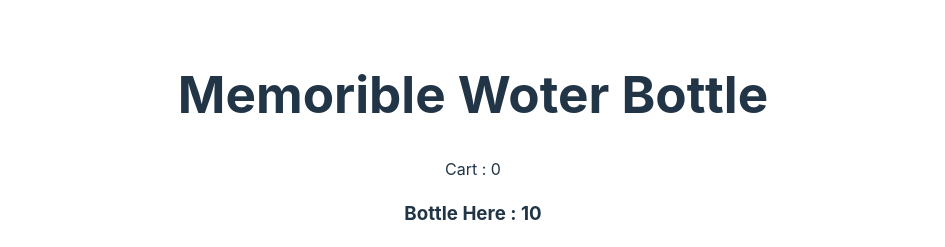
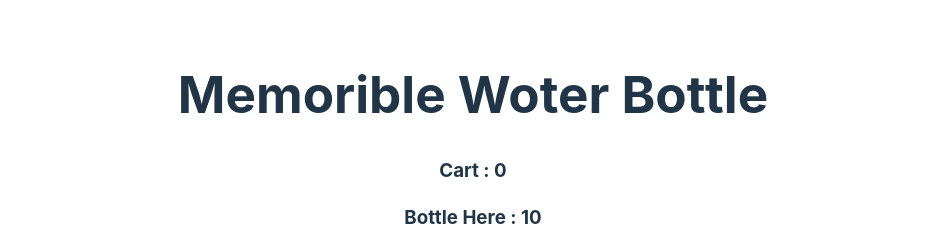
Before and after one commit to SudiptaRoy05/memorible-bottle, a React (Vite) app: page / in a window 1280 px wide. Shown: the top 247 px of the page, without its empty margins (167-1112 px from the left). Built offline with nearby package versions, Linux system fonts and the light colour scheme.

Commit message:
visualize image in  cart

```diff
--- a/src/components/bottles/Bottles.jsx
+++ b/src/components/bottles/Bottles.jsx
@@ -2,6 +2,7 @@ import { useEffect, useState } from "react";
 import Bottle from "../bottle/Bottle";
 import "./bottles.css";
 import { addToLS, getStoredCart } from "../../utility/localStorage";
+import Cart from "../cart/Cart";
 
 export default function Bottles() {
   const [bottles, setBottles] = useState([]);
@@ -36,7 +37,7 @@ export default function Bottles() {
   return (
     <div>
       <div>
-        <p>Cart : {cart.length}</p>
+        <Cart cart={cart}></Cart>
       </div>
       <h3>Bottle Here : {bottles.length}</h3>
       <div className="bottles">
--- /dev/null
+++ b/src/components/cart/Cart.jsx
@@ -0,0 +1,14 @@
+/* eslint-disable react/jsx-key */
+import './cart.css'
+export default function Cart({cart}) {
+  return (
+    <div>
+        <h3>Cart : {cart.length}</h3>
+        <div className="cartContainer">
+            {
+                cart.map(bottle => <img src={bottle.img}></img>)
+            }
+        </div>
+    </div>
+  )
+}
--- /dev/null
+++ b/src/components/cart/cart.css
@@ -0,0 +1,4 @@
+.cartContainer img{
+    width: 60px;
+    margin-right: 5px;
+}
```
